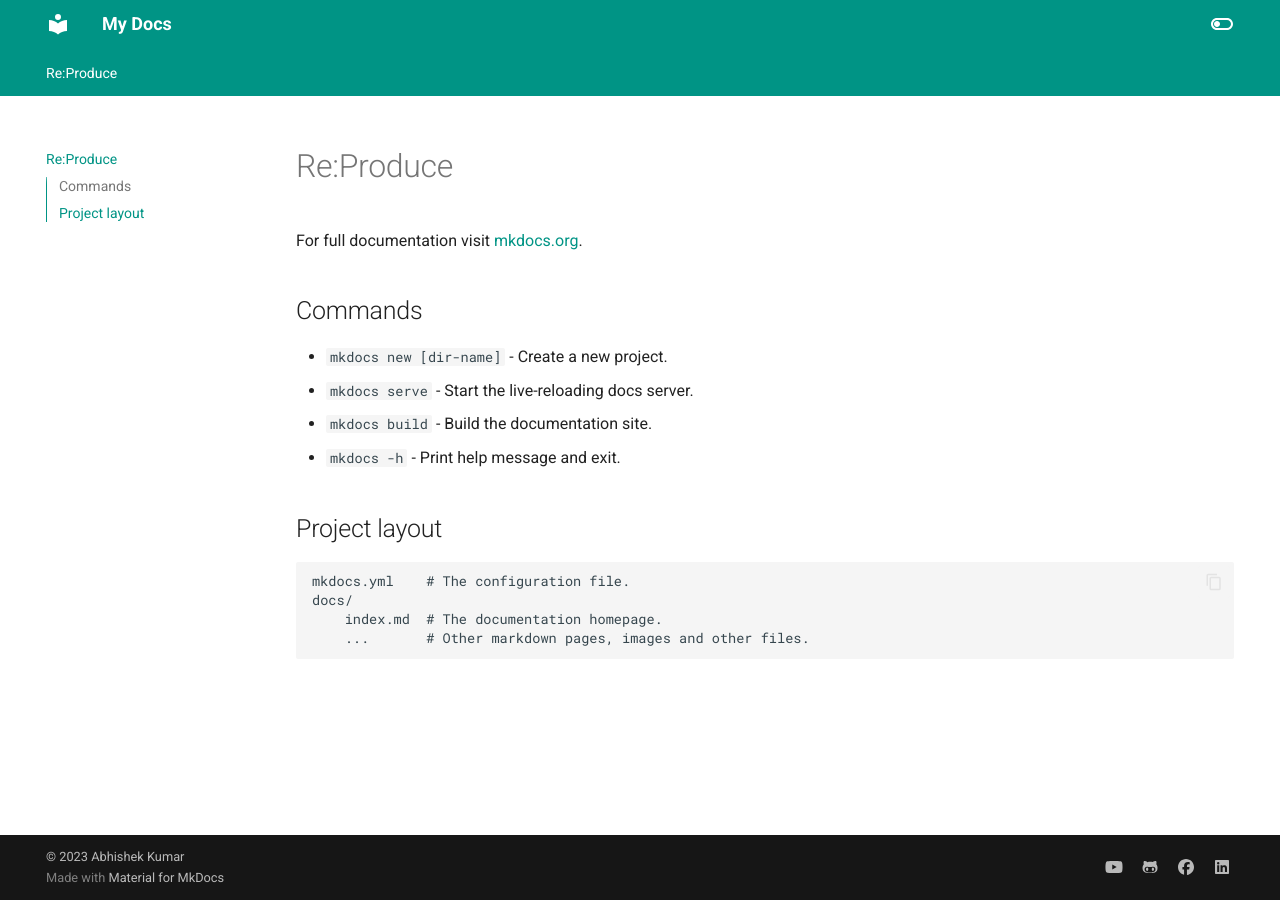
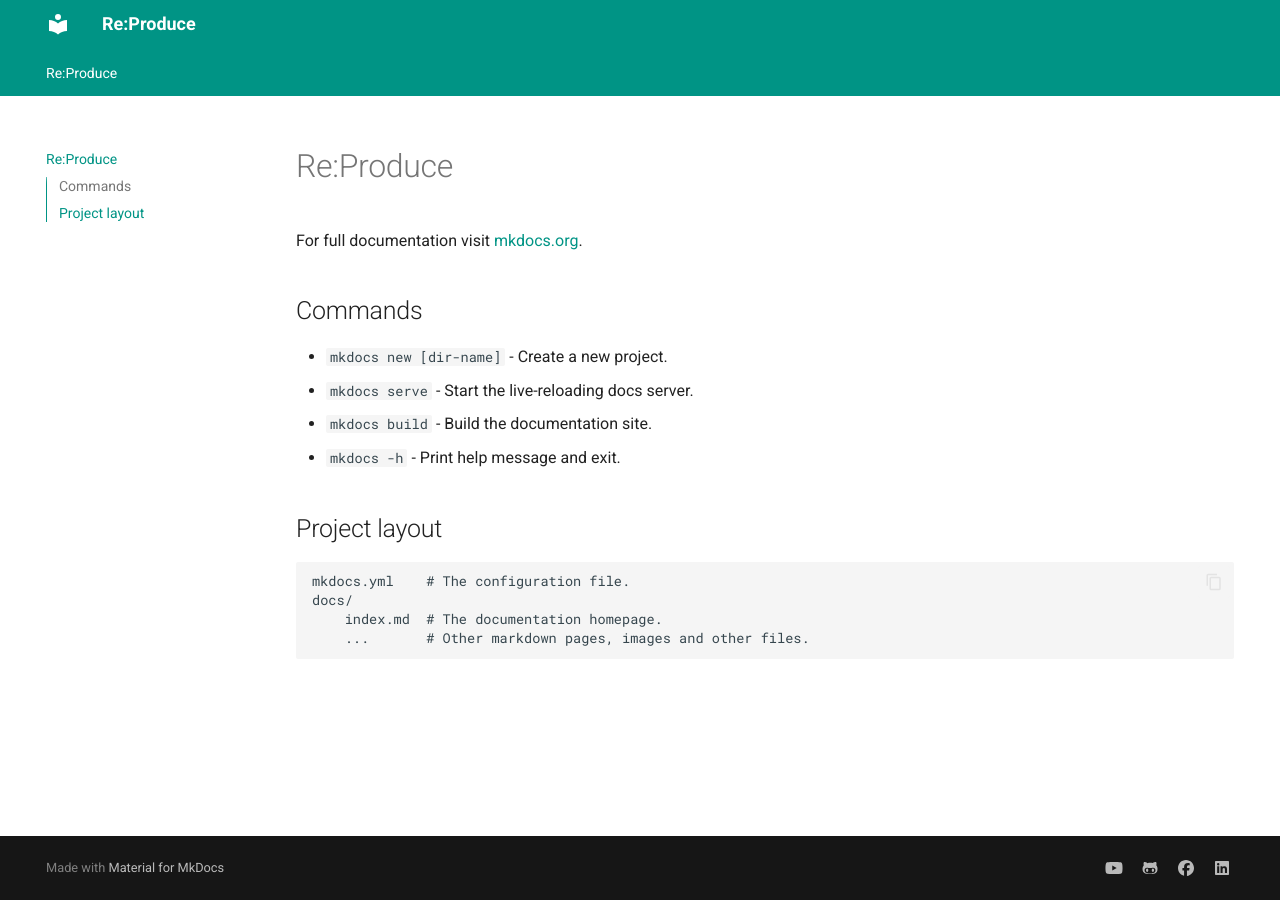
Before and after one commit to Re-produce/re-produce, an MkDocs documentation site: the page built from docs/index.md, in a window 1280 px wide. Built offline with MkDocs 1.6.1 and Material for MkDocs 9.7.7, drawn with Linux system fonts in a browser that asks for light colours.

Commit message:
Update mkdocs.yml

```diff
--- a/mkdocs.yml
+++ b/mkdocs.yml
@@ -1,4 +1,4 @@
-site_name: My Docs
+site_name: Re:Produce
 theme:
   name: material
   features:
@@ -13,16 +13,6 @@ theme:
     - content.code.copy
   language: en
   palette:
-    - scheme: default
-      toggle:
-        icon: material/toggle-switch-off-outline
-        name: Switch to dark mode
-      primary: teal
-      accent: purple
-    - scheme: slate
-      toggle:
-        icon: material/toggle-switch
-        name: Switch to light mode
       primary: teal
       accent: lime
 plugins:
@@ -46,12 +36,6 @@ markdown_extensions:
 extra:
   social:
     - icon: fontawesome/brands/youtube
-      link: https://www.youtube.com/channel/UC27P02dt561B1yehzyIWhyQ
     - icon: fontawesome/brands/github-alt
-      link: https://github.com/abhishekkpandey1
     - icon: fontawesome/brands/facebook
-      link: https://www.facebook.com/profile.php?id=100000535670229
     - icon: fontawesome/brands/linkedin
-      link: https://www.linkedin.com/in/talkabhishekpandey/
-copyright: |
-  &copy; 2023 <a href="https://github.com/abhishekkpandey1"  target="_blank" rel="noopener">Abhishek Kumar</a>
```
